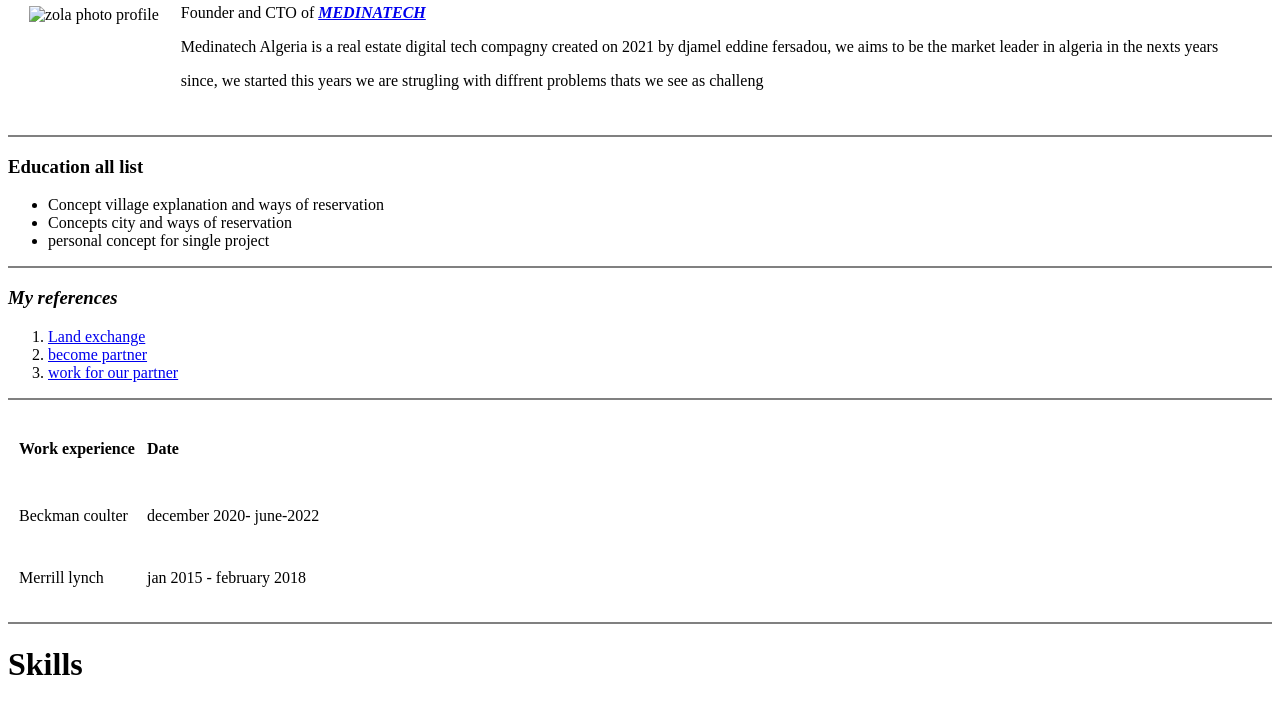
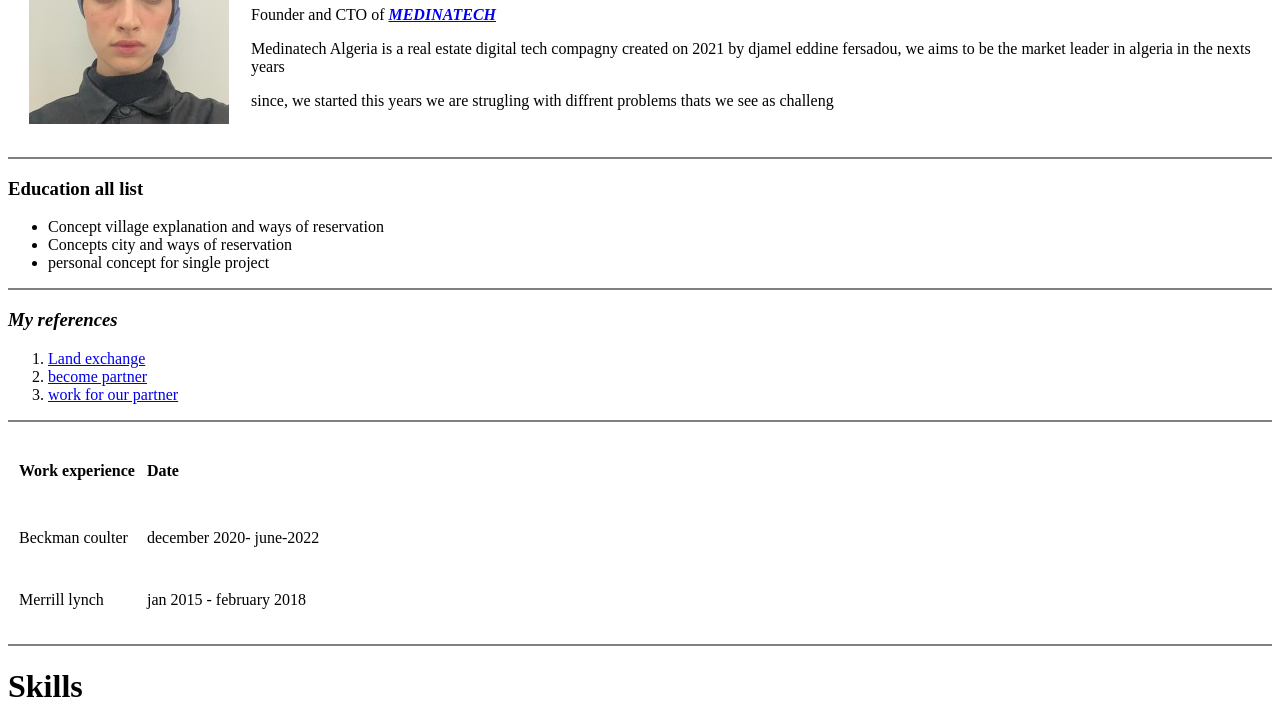
Before and after one commit to fersadou84/cv, a plain HTML site: page index.html in a window 1280 px wide. Shown: the part 105-820 px from the top of the page. Drawn offline with Linux system fonts and the light colour scheme.

Commit message:
Update index.html

```diff
--- a/index.html
+++ b/index.html
@@ -9,7 +9,7 @@
 <body>
   <table cellspacing="20">
     <tr>
-      <td><img src="images/zola.jpeg" alt="zola photo profile"></td>
+      <td><img src="zola.jpeg" alt="zola photo profile"></td>
       <td>
         <h1>Djamel Eddine Fersadou</h1>
         <p>Founder and CTO of <em><strong><a href="http://medinawp.mdg.usermd.net/en/">MEDINATECH</a></strong></em></p>
```
